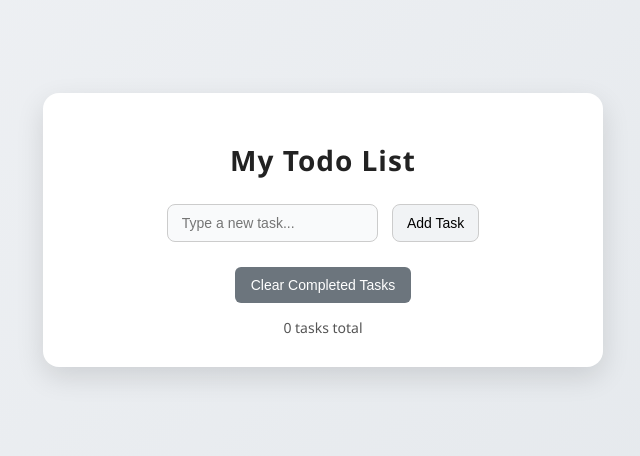
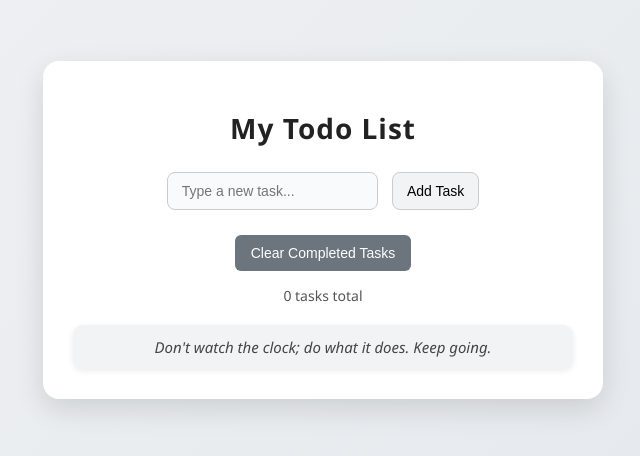
Before and after one commit to dishasuvarna/TODO-APP, a website: page index.html in a window 1280 px wide. Shown: the part 170-626 px from the top of the page, without its empty margins (317-957 px from the left). Drawn offline with Linux system fonts and the light colour scheme; no server answers.

Commit message:
Added a .quote box styled neatly under the counter.

```diff
--- a/index.html
+++ b/index.html
@@ -13,7 +13,6 @@
       align-items: center;
       height: 100vh;
     }
-
     .container {
       width: 500px;
       background: #fff;
@@ -23,7 +22,6 @@
       text-align: center;
       animation: popIn 0.6s ease-out;
     }
-
     h1 {
       color: #222;
       margin-bottom: 20px;
@@ -31,7 +29,6 @@
       letter-spacing: 1px;
       font-weight: 600;
     }
-
     input, button {
       padding: 10px 14px;
       margin: 5px;
@@ -40,37 +37,31 @@
       font-size: 14px;
       transition: all 0.3s ease;
     }
-
     input {
       min-width: 200px;
       max-width: 100%;
       box-sizing: border-box;
       background-color: #f9fafb;
     }
-
     input:focus {
       border-color: #007bff;
       outline: none;
       box-shadow: 0 0 6px rgba(0,123,255,0.3);
     }
-
     button {
       cursor: pointer;
       background-color: #f1f3f5;
     }
-
     button:hover {
       background-color: #007bff;
       color: white;
       transform: scale(1.05);
     }
-
     ul {
       list-style-type: none;
       padding: 0;
       margin-top: 20px;
     }
-
     li {
       margin: 10px 0;
       display: flex;
@@ -84,13 +75,11 @@
       transform: translateY(12px);
       animation: fadeIn 0.5s forwards ease-out;
     }
-
     li input[type="checkbox"] {
       margin-right: 10px;
       transform: scale(1.2);
       cursor: pointer;
     }
-
     .task-text {
       flex: 1;
       margin: 0 10px;
@@ -98,17 +87,14 @@
       word-wrap: break-word;
       cursor: pointer;
     }
-
     .completed {
       text-decoration: line-through;
       color: #6c757d;
     }
-
     li:hover {
       transform: scale(1.02);
       transition: transform 0.25s ease;
     }
-
     .delete-btn {
       background-color: #ff4d4d;
       color: white;
@@ -117,12 +103,10 @@
       padding: 6px 12px;
       transition: background-color 0.3s, transform 0.2s;
     }
-
     .delete-btn:hover {
       background-color: #d00000;
       transform: scale(1.05);
     }
-
     .clear-btn {
       display: block;
       margin: 20px auto 0;
@@ -133,22 +117,29 @@
       padding: 10px 16px;
       transition: background-color 0.3s, transform 0.2s;
     }
-
     .clear-btn:hover {
       background-color: #495057;
       transform: scale(1.05);
     }
-
     .counter {
       margin-top: 15px;
       font-size: 14px;
       color: #555;
     }
-
+    .quote {
+      margin-top: 20px;
+      font-size: 15px;
+      font-style: italic;
+      color: #444;
+      background: #f1f3f5;
+      padding: 12px;
+      border-radius: 10px;
+      box-shadow: 0 2px 6px rgba(0,0,0,0.08);
+      animation: fadeIn 1s ease-out;
+    }
     @keyframes fadeIn {
       to { opacity: 1; transform: translateY(0); }
     }
-
     @keyframes popIn {
       from { transform: scale(0.95); opacity: 0; }
       to { transform: scale(1); opacity: 1; }
@@ -165,8 +156,8 @@
     <ul id="todoList"></ul>
     <button class="clear-btn" onclick="clearCompleted()">Clear Completed Tasks</button>
     <div class="counter" id="taskCounter">0 tasks total</div>
+    <div class="quote" id="quoteBox"></div>
   </div>
-
   <script>
     const API_URL = 'http://localhost:3000/todos';
 
@@ -182,18 +173,15 @@
           checkbox.type = 'checkbox';
           checkbox.checked = todo.completed || false;
           checkbox.onchange = async () => { await toggleComplete(todo); };
-
           const span = document.createElement('span');
           span.textContent = todo.task;
           span.className = 'task-text';
           if (todo.completed) span.classList.add('completed');
           span.ondblclick = () => enableEditing(span, todo);
-
           const delBtn = document.createElement('button');
           delBtn.textContent = 'Delete';
           delBtn.className = 'delete-btn';
           delBtn.onclick = () => deleteTodo(todo.id);
-
           li.appendChild(checkbox);
           li.appendChild(span);
           li.appendChild(delBtn);
@@ -275,10 +263,9 @@
       input.className = 'task-text';
       span.replaceWith(input);
       input.focus();
-
       const save = async () => {
         const newTask = input.value.trim();
-        if (newTask && newTask !== todo.task) {
+                 if (newTask && newTask !== todo.task) {
           await fetch(`${API_URL}/${todo.id}`, {
             method: 'PUT',
             headers: { 'Content-Type': 'application/json' },
@@ -287,14 +274,13 @@
         }
         fetchTodos();
       };
-
       input.addEventListener('blur', save);
       input.addEventListener('keypress', e => {
         if (e.key === 'Enter') save();
       });
     }
 
-        const taskInput = document.getElementById('taskInput');
+    const taskInput = document.getElementById('taskInput');
     taskInput.addEventListener('input', () => {
       const length = taskInput.value.length;
       const newWidth = Math.min(200 + length * 8, taskInput.parentElement.offsetWidth - 80);
@@ -305,8 +291,25 @@
       if (e.key === 'Enter') addTodo();
     });
 
+    // Motivational Quotes Feature
+    const quotes = [
+      "Believe you can and you're halfway there.",
+      "Small steps every day lead to big results.",
+      "Your future is created by what you do today.",
+      "Stay positive, work hard, make it happen.",
+      "Don't watch the clock; do what it does. Keep going.",
+      "Success is the sum of small efforts repeated daily."
+    ];
+
+    function showQuote() {
+      const quoteBox = document.getElementById('quoteBox');
+      const randomIndex = Math.floor(Math.random() * quotes.length);
+      quoteBox.textContent = quotes[randomIndex];
+    }
+
     // Initial fetch when page loads
     fetchTodos();
+    showQuote();
   </script>
 </body>
 </html>
```
